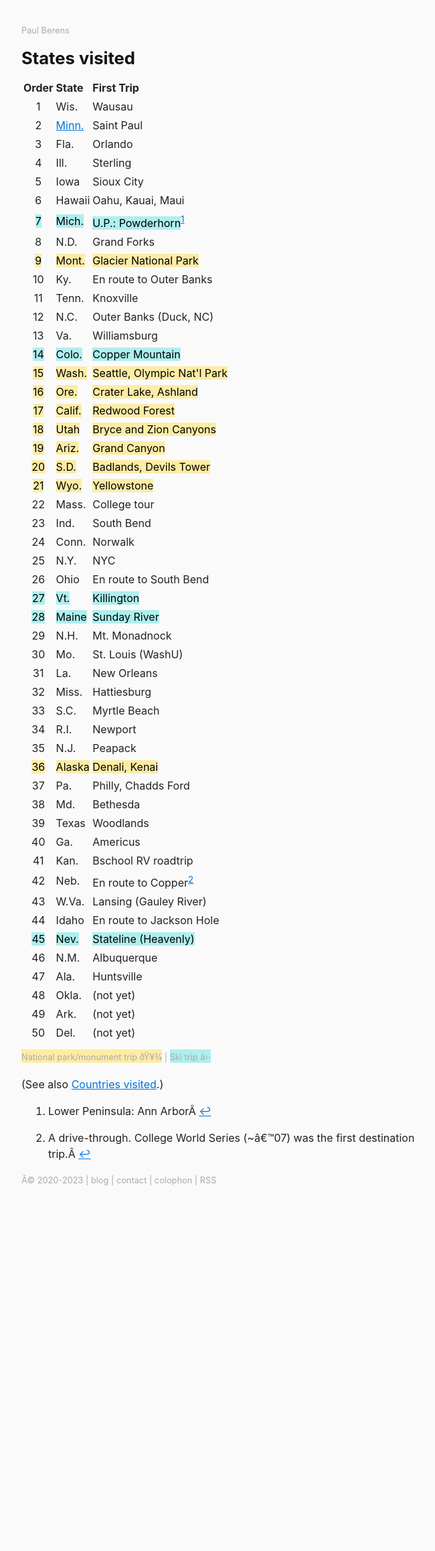
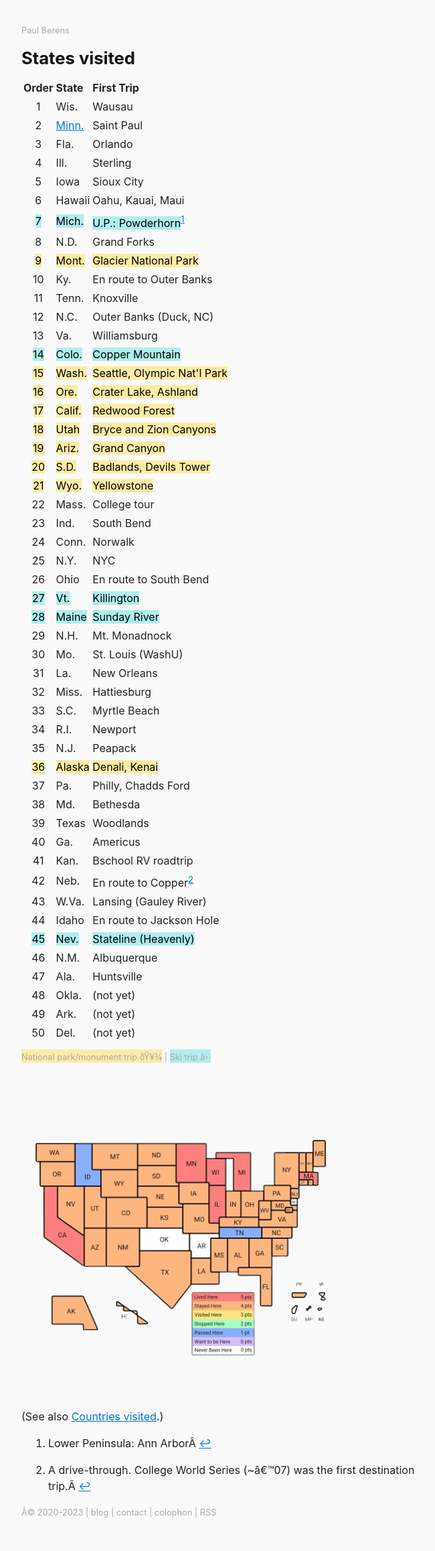
Before and after one commit to berensp/berensp.github.io, a Jekyll site: the page built from pages/places/states.md, in a window 1280 px wide. Shown: the whole page at 67% size, without its empty margins (288-938 px from the left). Built offline with Jekyll 4.4.1, drawn with Linux system fonts in a browser that asks for light colours; a script that is not in the unit is left out; before the commit the page ends 1820 px from its top, so only the background shows below that.

Commit message:
Update states.md

```diff
--- a/pages/places/states.md
+++ b/pages/places/states.md
@@ -61,4 +61,6 @@
 [^2]: A drive-through. College World Series (~'07) was the first destination trip.
 <mark><span class="muted small">National park/monument trip 🥾</span></mark><span class="muted small"> | </span><mark_paleturquoise><span class="muted small">Ski trip ⛷</span></mark_paleturquoise>
 
+![states level 195](/assets/images/pmb.states.level195.nobg.20231125.png)
+
 (See also [Countries visited](/countries/).)
```
